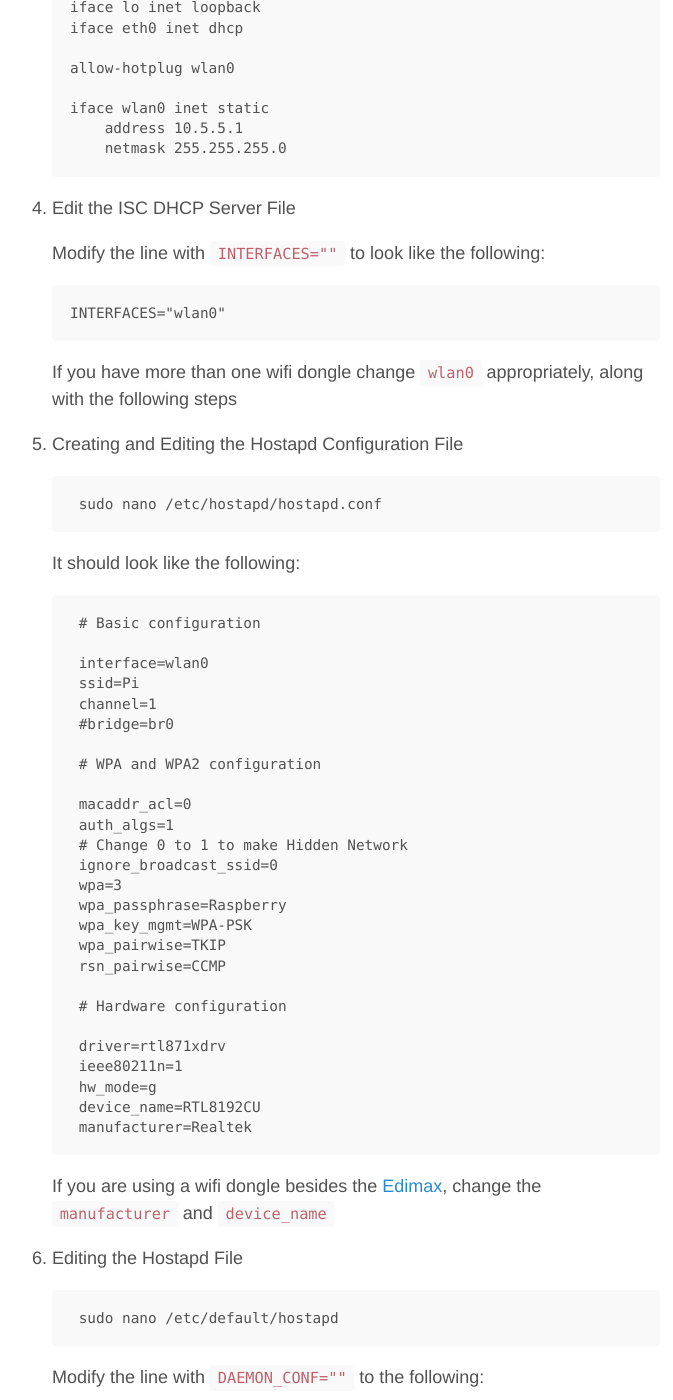
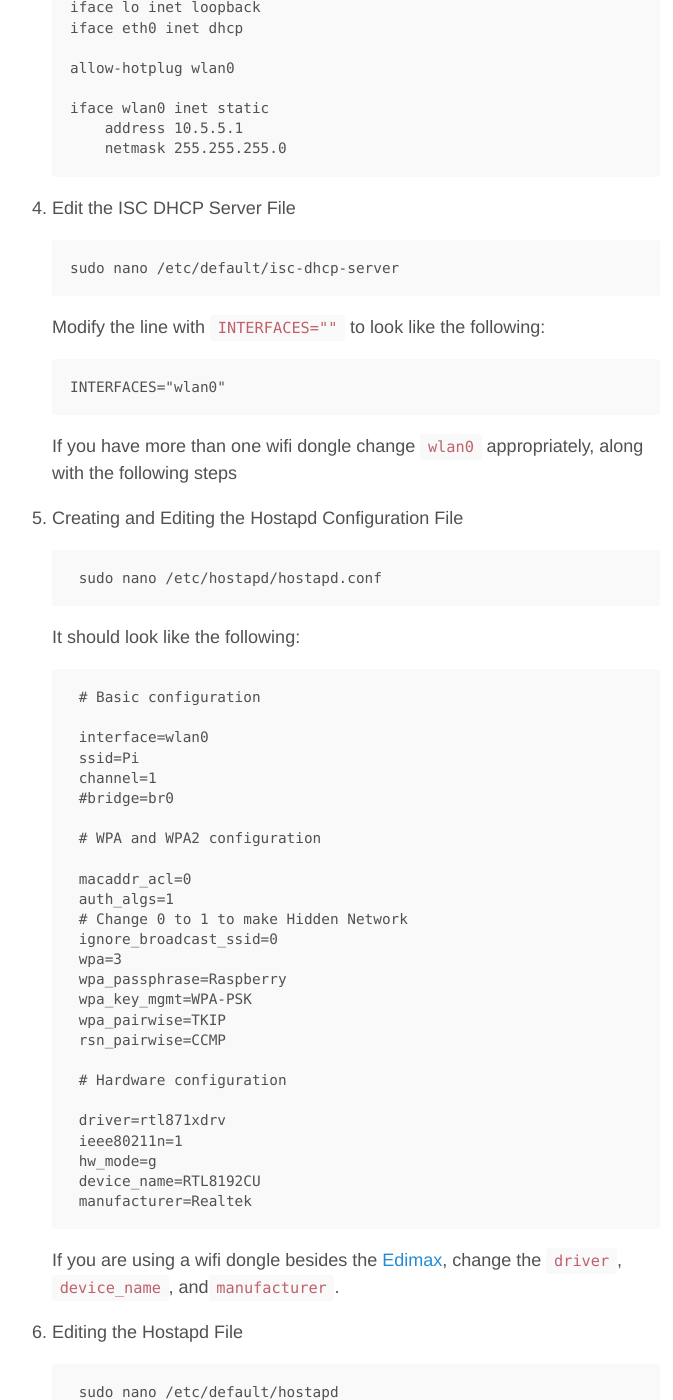
Before and after one commit to sbdchd/blog, a Jekyll site: the page built from _posts/2014-09-28-Using-the-Raspberry-Pi-as-a-Wifi-Hotspot.md, in a window 1280 px wide and 1400 px high, scrolled down 1158 px. Shown: the whole window, without its empty margins (304-977 px from the left). Built offline with Jekyll 4.4.1, drawn with Linux system fonts in a browser that asks for light colours; Markdown is read by kramdown in place of the engine named in the settings; comment, search, counter and statistics services are not loaded.

Commit message:
minor edits

```diff
--- a/List-Of-Windows-Programs.html
+++ b/List-Of-Windows-Programs.html
@@ -78,6 +78,10 @@ title: List of Windows Programs
                 <td><a href="https://handbrake.fr/downloads.php">Handbrake</a></td>
                 <td>Video Transcoder</a></td>
             </tr>
+            <tr>
+                <td><a href="http://code.kliu.org/hashcheck/">Hashcheck</a></td>
+                <td>Check Sum Calculator</a></td>
+            </tr>
 			<tr>
                 <td><a href="http://www.solidworks.com/sw/products/3d-cad/downloads.htm">Solidworks</a></td>
                 <td>CAD</a></td>
--- a/_posts/2014-09-28-Using-the-Raspberry-Pi-as-a-Wifi-Hotspot.md
+++ b/_posts/2014-09-28-Using-the-Raspberry-Pi-as-a-Wifi-Hotspot.md
@@ -55,6 +55,8 @@ excerpt: A basic guide to setting up a wifi hotspot on the Raspberry Pi using an
 
 4.	Edit the ISC DHCP Server File
 
+		sudo nano /etc/default/isc-dhcp-server
+
 	Modify the line with `INTERFACES=""` to look like the following:
 
 		INTERFACES="wlan0"
@@ -94,7 +96,7 @@ excerpt: A basic guide to setting up a wifi hotspot on the Raspberry Pi using an
 		device_name=RTL8192CU
 		manufacturer=Realtek
 
-	If you are using a wifi dongle besides the [Edimax](http://www.amazon.com/dp/B003MTTJOY), change the `manufacturer` and `device_name`
+	If you are using a wifi dongle besides the [Edimax](http://www.amazon.com/dp/B003MTTJOY), change the `driver`, `device_name`, and`manufacturer`.
 
 6. Editing the Hostapd File
 
```
